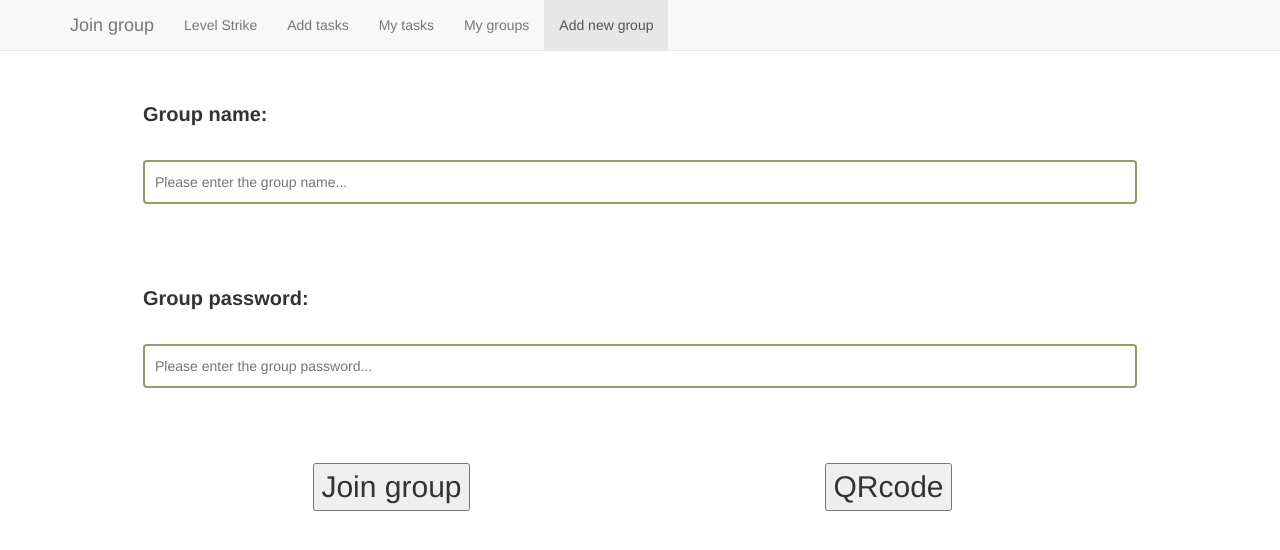
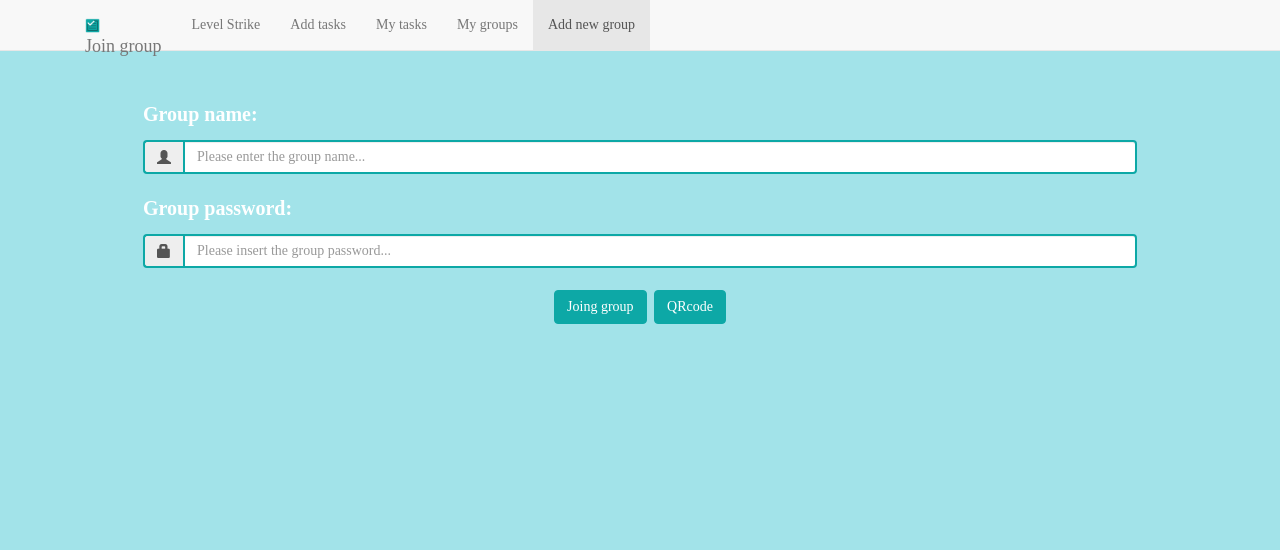
Before and after one commit to joelccarvalho/LevelStrike, a PHP site: page /joinGroup.html in a window 1280 px wide. Shown: the top 550 px of the page. Run offline with PHP 8.4, Linux system fonts and the light colour scheme.

Commit message:
Joingroup, grupoXList e master
Alterações na master e joingroup e grupoXList

```diff
--- a/css/master.css
+++ b/css/master.css
@@ -212,6 +212,7 @@ font-size: 30px;
 .joingroup_name{
   float:left;
   font-size:20px;
+  color: #fff;
 }
 
 .joingroup_namebox{
@@ -226,6 +227,7 @@ font-size: 30px;
 .joingroup_password{
   float:left;
   font-size:20px;
+  color: #fff;
 }
 
 .joingroup_passwordbox{
@@ -237,7 +239,7 @@ font-size: 30px;
   border-radius: 4px;
 }
 
-.joingroup_bottom{
+.align_joingroup_bottom{
   width: 100%;
   font-size: 30px;
   padding-top: 15px;
--- a/joinGroup.html
+++ b/joinGroup.html
@@ -6,7 +6,7 @@
     <link rel="stylesheet" href="./css/bootstrap.min.css" media="screen" title="no title">
     <link rel="stylesheet" href="./css/master.css" media="screen" title="no title">
   </head>
-  <body>
+  <body class="cor_fundo_app">
   <nav class=" navbar navbar-default navbar-fixed-top">
     <div class="container">
       <div class="navbar-header">
@@ -17,7 +17,8 @@
           <span class="icon-bar"></span>
         </button>
         <a class="navbar-brand" href="./main.html">
-        <p>Join group</p></a>
+          <a class="navbar-brand" href="main.html"><img class="navbar_levelStrike" src="./images/logo.png" height="21px"/>
+        <p class="navbar_titulo_pagina">Join group</p></a>
       </div>
         <div id="navbar" class="navbar-collapse collapse">
           <ul class="nav navbar-nav">
@@ -31,16 +32,24 @@
       </div>
     </nav>
     <br><br><br><br><br>
+
     <div class="container joingroup_container">
-    <label for="groupName" class="joingroup_name">Group name: </label><br><br>
-    <input type ="text" id="groupname" class="joingroup_namebox" placeholder="Please enter the group name..."> </input><br><br><br>
-    <br><label for="groupPassword" class="joingroup_password">Group password: </label><br><br>
-    <input type ="password" id="groupPassword" placeholder="Please enter the group password..." class="joingroup_passwordbox"> </input><br>
-    <br><br></form>
-    <div class="joingroup_bottom">
-    <div  class="col-xs-6"><input type="submit" classe="joingroup_botao" name="loginbutton" value="Join group"></div>
-    <div  class="col-xs-6"><input type="submit" classe="joingroup_qrcode" name="loginbutton" value="QRcode"></div>
+      <label for="groupName" class="joingroup_name">Group name: </label><br><br>
+      <div class="input-group">
+        <span class="input-group-addon" id="basic-addon1"><span class="glyphicon glyphicon-user"></span></span>
+        <input type="text" class="form-control" placeholder="Please enter the group name..." aria-describedby="basic-addon1">
+      </div>
+      <br>
+      <label for="groupPassword" class="joingroup_password">Group password: </label><br><br>
+      <div class="input-group">
+        <span class="input-group-addon" id="basic-addon1"><span class="glyphicon glyphicon-lock"></span></span>
+        <input type="password" class="form-control" placeholder="Please insert the group password..." aria-describedby="basic-addon1">
+      </div></form>
+    <div class="align_joingroup_bottom">
+      <button type="button" class="btn btn-info joingroup_bottom">Joing group</button>
+      <button type="button" class="btn btn-info">QRcode</button>
     </div>
+  </div>
   <script src="./js/jquery-3.1.1.min.js"></script>
   <script src="./js/bootstrap.min.js"></script>
   </body>
```
Also changed, not shown: grupoXList.html (+5 -5 lines).
